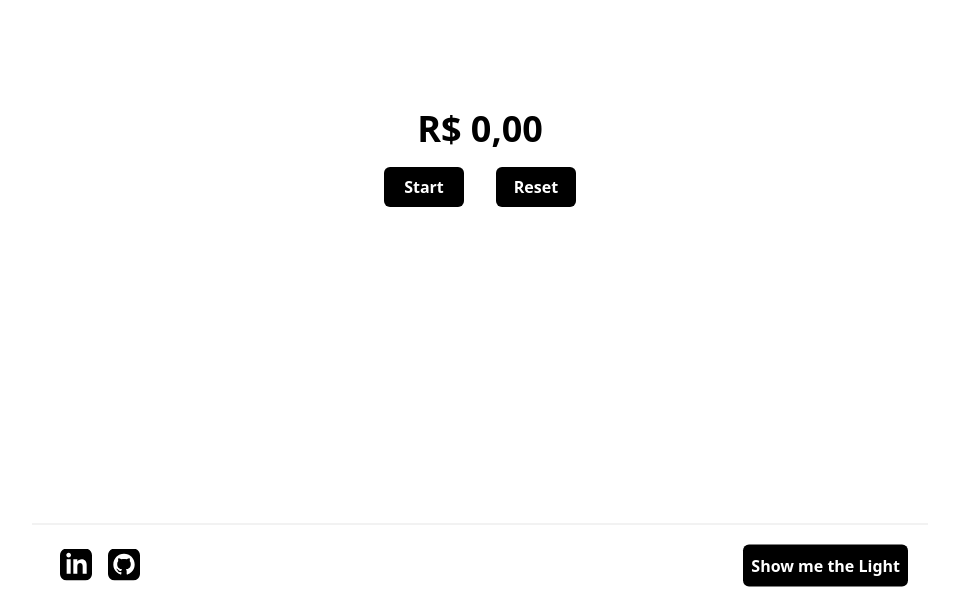
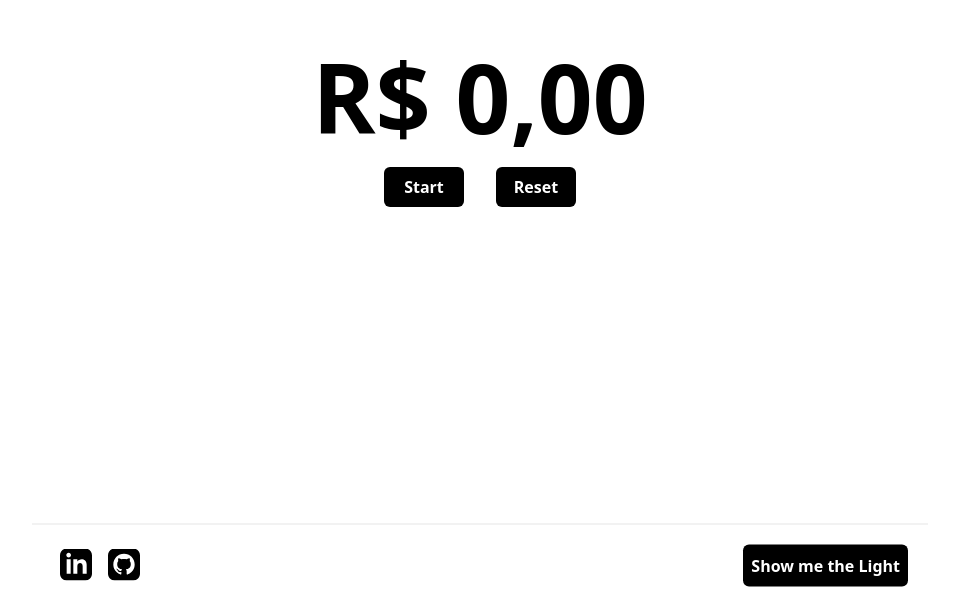
Before and after one commit to bfpimentel/pimentel.dev, a Next.js app: page /cashclock in a window 1280 px wide. Shown: the part 194-800 px from the top of the page, without its empty margins (160-1119 px from the left). Built offline with nearby package versions, Linux system fonts and the light colour scheme.

Commit message:
feat: make the cashclock font bigger

```diff
--- a/pages/cashclock.tsx
+++ b/pages/cashclock.tsx
@@ -65,8 +65,8 @@ export default function CashClock() {
         <link rel="icon" href="/favicon.ico" />
       </Head>
       <main className="flex flex-col items-center justify-center px-0 py-4">
-        <h2 className="m-3 leading-5 text-4xl font-bold">{state.value}</h2>
-        <div className="flex flex-row items-center justify-center">
+        <h1 className="m-3 leading-5 text-8xl font-bold">{state.value}</h1>
+        <div className="flex flex-row m-8 items-center justify-center">
           <button
             className="w-20 p-2 m-4 rounded-md font-bold bg-black text-white dark:bg-white dark:text-black"
             onClick={pauseOrResumeTimer}
```
